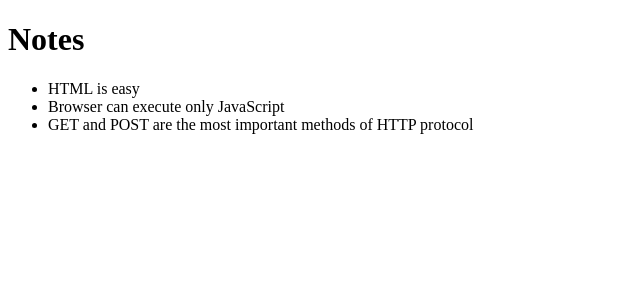
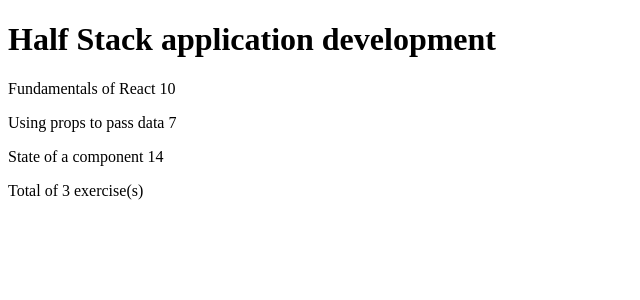
Before and after one commit to ksajan/fullstack, a React (Create React App) app in the folder part2/courseinfo/: page / in a window 1280 px wide. Shown: the top 300 px of the page, without its empty margins (0-640 px from the left). Built offline with nearby package versions, Linux system fonts and the light colour scheme.

Commit message:
completed exercise 2.1

```diff
--- a/part2/courseinfo/src/App.js
+++ b/part2/courseinfo/src/App.js
@@ -1,19 +1,30 @@
 import React from 'react';
-import Notes from './components/Note'
+import Course from './components/Course'
 
-const App = (props) => {
-  const {notes} = props;
-  return (
-    <div>
-      <h1>Notes</h1>
-      <ul>
-        {notes.map(note => <Notes key={note.id} note={note} />)}
-        {/* <li>{notes[0].content}</li>
-        <li>{notes[1].content}</li>
-        <li>{notes[2].content}</li> */}
-        </ul>
-    </div>
-  )
+const App = () => {
+  const course = {
+    id: 1,
+    name: 'Half Stack application development',
+    parts: [
+      {
+        name: 'Fundamentals of React',
+        exercises: 10,
+        id: 1
+      },
+      {
+        name: 'Using props to pass data',
+        exercises: 7,
+        id: 2
+      },
+      {
+        name: 'State of a component',
+        exercises: 14,
+        id: 3
+      }
+    ]
+  }
+
+  return <Course course={course} />
 }
 
 export default App;
--- /dev/null
+++ b/part2/courseinfo/src/components/Content.js
@@ -0,0 +1,14 @@
+import React from 'react'
+import Part from './Part'
+
+const Content = ({ parts }) => {
+    return (
+        <div>
+
+                {parts.map(part => <Part key={part.id} part={part} />)}
+
+        </div>
+    )
+}
+
+export default Content
--- /dev/null
+++ b/part2/courseinfo/src/components/Course.js
@@ -0,0 +1,16 @@
+import React from 'react'
+import Header from './Header'
+import Content from './Content'
+import Total from './Total'
+
+const Course = ({ course }) => {
+    return (
+    <div>
+        <Header course={course} />
+        <Content parts={course.parts} />
+        <Total parts={course.parts} />
+    </div>
+    )
+}
+
+export default Course
--- /dev/null
+++ b/part2/courseinfo/src/components/Header.js
@@ -0,0 +1,11 @@
+import React from 'react'
+
+const Header = ({course}) => {
+    return (
+        <div>
+            <h1>{course.name}</h1>
+        </div>
+    )
+}
+
+export default Header
--- /dev/null
+++ b/part2/courseinfo/src/components/Part.js
@@ -0,0 +1,12 @@
+
+import React from 'react'
+
+const Part = ({ part }) => {
+    return (
+        <div>
+            <p>{part.name} {part.exercises}</p>
+        </div>
+    )
+}
+
+export default Part
--- /dev/null
+++ b/part2/courseinfo/src/components/Total.js
@@ -0,0 +1,25 @@
+import React from 'react'
+
+const Totatal = ({ parts }) => {
+    const total = parts.reduce((total, part) => {
+        return total + part.exercises
+    }, 0)
+    return (
+        <div>
+            <p>
+                Number of exercises {total}
+            </p>
+        </div>
+    )
+}
+
+const Total = ({ parts }) => {
+    const len = parts.length
+    return (
+        <div>
+            <p>Total of {len} exercise(s)</p>
+        </div>
+    )
+}
+
+export default Total
```
